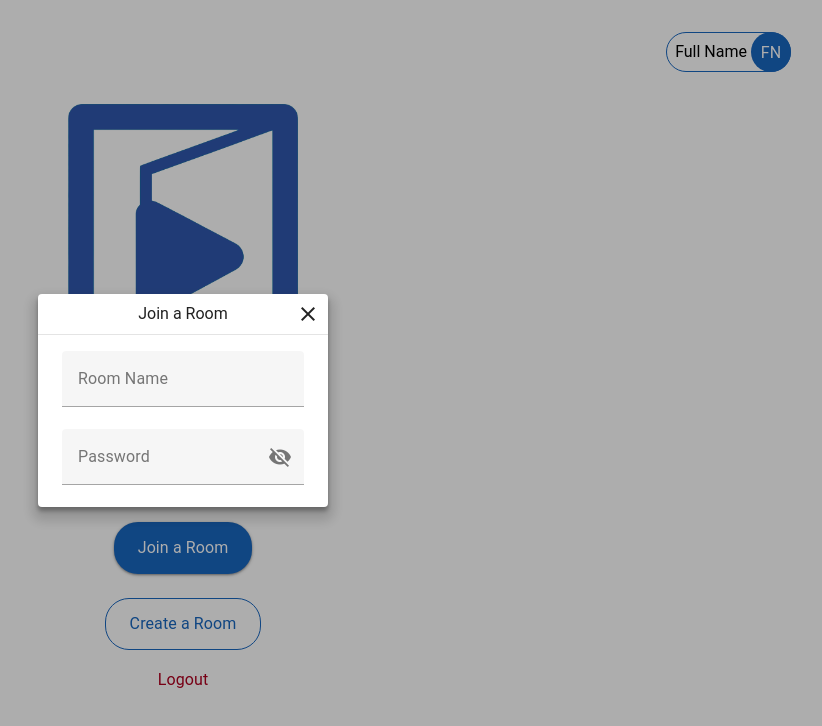
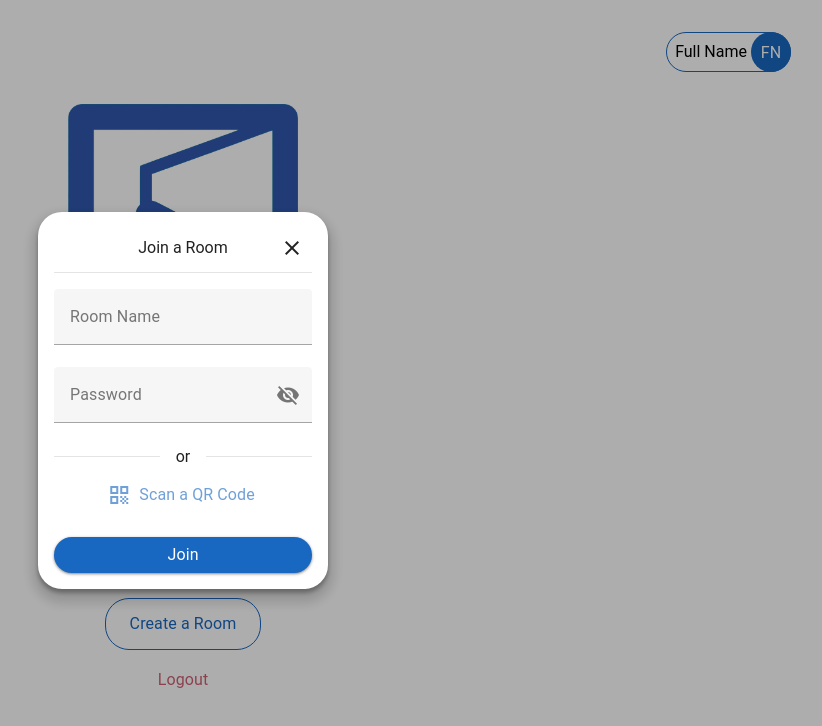
Before and after one commit to XsedoX/RoomPlay, a Vue app in the folder frontend/: page /mainMenu in a window 1280 px wide. Both pictures are taken after a click on the button "Join a Room". Shown: the top 726 px of the page, without its empty margins (457-1279 px from the left). Built offline with nearby package versions, Linux system fonts and the light colour scheme.

Commit message:
Added popups for joining and creating rooms.

```diff
--- a/frontend/package.json
+++ b/frontend/package.json
@@ -36,7 +36,7 @@
     "@tsconfig/node22": "^22.0.2",
     "@types/cucumber": "^7.0.3",
     "@types/jsdom": "^21.1.7",
-    "@types/node": "^24.5.0",
+    "@types/node": "^24.5.2",
     "@vitejs/plugin-vue": "^6.0.1",
     "@vitejs/plugin-vue-jsx": "^5.1.1",
     "@vitest/eslint-plugin": "^1.3.12",
@@ -45,7 +45,7 @@
     "@vue/eslint-config-typescript": "^14.6.0",
     "@vue/test-utils": "^2.4.6",
     "@vue/tsconfig": "^0.7.0",
-    "eslint": "^9.35.0",
+    "eslint": "^9.36.0",
     "eslint-plugin-oxlint": "~1.10.0",
     "eslint-plugin-playwright": "^2.2.2",
     "eslint-plugin-vue": "~10.4.0",
--- a/frontend/src/login_page/RoomData.vue
+++ /dev/null
@@ -1,49 +0,0 @@
-<script setup lang="ts">
-import { shallowRef } from 'vue'
-
-const dialog = shallowRef(false)
-const isPasswordVisible = shallowRef(false)
-</script>
-
-<template>
-  <v-dialog activator="parent" max-width="290" v-model="dialog" persistent>
-    <template v-slot:default>
-      <v-card>
-        <v-row justify="center" align="center" no-gutters>
-          <v-col cols="2"></v-col>
-          <v-col cols="8" class="text-center">
-            <span class="text-h5">Join a Room</span>
-          </v-col>
-          <v-col cols="2" class="d-flex justify-end">
-            <v-btn icon="close" variant="text" size="small" @click="dialog = false"></v-btn>
-          </v-col>
-        </v-row>
-        <v-row class="pb-4" no-gutters><v-col><v-divider></v-divider></v-col></v-row>
-        <v-form>
-          <v-row justify="center" no-gutters>
-            <v-col class="px-6">
-              <v-text-field
-                label="Room Name"
-                required
-                clearable
-              ></v-text-field>
-            </v-col>
-          </v-row>
-          <v-row justify="center" no-gutters>
-            <v-col class="px-6">
-              <v-text-field
-                label="Password"
-                required
-                :type="isPasswordVisible ? 'text' : 'password'"
-                :append-inner-icon="isPasswordVisible ? 'visibility' : 'visibility_off'"
-                @click:append-inner="isPasswordVisible = !isPasswordVisible"
-              ></v-text-field>
-            </v-col>
-          </v-row>
-        </v-form>
-      </v-card>
-    </template>
-  </v-dialog>
-</template>
-
-<style scoped></style>
--- /dev/null
+++ b/frontend/src/main_menu_page/CreateRoomPopup.vue
@@ -0,0 +1,70 @@
+<script setup lang="ts">
+import { shallowRef } from 'vue';
+
+const isPasswordVisible = shallowRef(false)
+const dialog = shallowRef(false)
+</script>
+
+<template>
+  <v-dialog activator="parent" max-width="290" v-model="dialog" persistent>
+    <template v-slot:default>
+      <v-card rounded="xl" class="pa-4">
+        <v-container class="pa-0">
+          <v-row justify="center"
+                 align="center"
+                 no-gutters>
+            <v-col cols="2"></v-col>
+            <v-col cols="8" class="text-center">
+              <span class="text-h5">Create a Room</span>
+            </v-col>
+            <v-col cols="2" class="d-flex justify-end">
+              <v-btn icon="close" variant="text" size="small" @click="dialog = false"></v-btn>
+            </v-col>
+          </v-row>
+          <v-row class="pt-1 pb-4" no-gutters><v-col><v-divider></v-divider></v-col></v-row>
+        </v-container>
+        <v-container class="pa-0">
+          <v-form>
+            <v-row justify="center"
+                   no-gutters
+                   class="pb-4">
+              <v-col>
+                <v-text-field
+                  label="Room Name"
+                  required
+                  hint="This cannot be changed later"
+                  persistent-hint
+                  clearable
+                  clear-icon="close"></v-text-field>
+              </v-col>
+            </v-row>
+            <v-row justify="center"
+                   no-gutters
+                   class="pb-6">
+              <v-col>
+                <v-text-field
+                  label="Password"
+                  hint="This cannot be changed later"
+                  persistent-hint
+                  required
+                  :type="isPasswordVisible ? 'text' : 'password'"
+                  :append-inner-icon="isPasswordVisible ? 'visibility' : 'visibility_off'"
+                  @click:append-inner="isPasswordVisible = !isPasswordVisible"
+                ></v-text-field>
+              </v-col>
+            </v-row>
+            <v-row justify="center" no-gutters>
+              <v-col>
+                <v-btn color="primary"
+                       block
+                       rounded="xl">
+                  Create
+                </v-btn>
+              </v-col>
+            </v-row>
+          </v-form>
+        </v-container>
+      </v-card>
+    </template>
+  </v-dialog>
+</template>
--- /dev/null
+++ b/frontend/src/main_menu_page/JoinRoomPopup.vue
@@ -0,0 +1,98 @@
+<script setup lang="ts">
+import { shallowRef } from 'vue'
+
+const dialog = shallowRef(false)
+const isPasswordVisible = shallowRef(false)
+</script>
+
+<template>
+  <v-dialog activator="parent"
+            data-testid="join-room-dialog"
+            max-width="290"
+            v-model="dialog"
+            persistent>
+    <template v-slot:default>
+      <v-card rounded="xl"
+              class="pa-4">
+        <v-container class="pa-0">
+          <v-row justify="center"
+                 align="center"
+                 no-gutters>
+            <v-col cols="2"></v-col>
+            <v-col cols="8"
+                   class="text-center">
+              <span class="text-h5">Join a Room</span>
+            </v-col>
+            <v-col cols="2"
+                   class="d-flex justify-end">
+              <v-btn icon="close"
+                     variant="text"
+                     size="small"
+                     @click="dialog = false"></v-btn>
+            </v-col>
+          </v-row>
+          <v-row class="pt-1 pb-4"
+                 no-gutters>
+            <v-col><v-divider></v-divider></v-col>
+          </v-row>
+        </v-container>
+        <v-container class="pa-0">
+          <v-form>
+            <v-row justify="center"
+                   no-gutters>
+              <v-col>
+                <v-text-field
+                  label="Room Name"
+                  required
+                  clearable
+                  clear-icon="close"
+                ></v-text-field>
+              </v-col>
+            </v-row>
+            <v-row justify="center"
+                   no-gutters>
+              <v-col>
+                <v-text-field label="Password"
+                              required
+                              :type="isPasswordVisible ? 'text' : 'password'"
+                              :append-inner-icon="isPasswordVisible ? 'visibility' : 'visibility_off'"
+                              @click:append-inner="isPasswordVisible = !isPasswordVisible"
+                ></v-text-field>
+              </v-col>
+            </v-row>
+            <v-row justify="center"
+                   no-gutters
+                   class="pb-2">
+              <v-col>
+                <v-divider>
+                  <span class="text-body-1">or</span>
+                </v-divider>
+              </v-col>
+            </v-row>
+            <v-row justify="center"
+                   no-gutters>
+              <v-col>
+                <v-btn variant="plain"
+                       color="primary"
+                       block
+                       :ripple="false"
+                       prepend-icon="qr_code">
+                  Scan a QR Code
+                </v-btn>
+              </v-col>
+            </v-row>
+            <v-row justify="center">
+              <v-col>
+                <v-btn color="primary"
+                       block
+                       rounded="xl">
+                  Join
+                </v-btn>
+              </v-col>
+            </v-row>
+          </v-form>
+        </v-container>
+      </v-card>
+    </template>
+  </v-dialog>
+</template>
--- a/frontend/src/main_menu_page/MainMenuPage.vue
+++ b/frontend/src/main_menu_page/MainMenuPage.vue
@@ -1,7 +1,8 @@
 <script setup lang="ts">
 import LogoWithTitleText from '@/shared/LogoWithTitleText.vue';
 import AvatarWithFullName from '@/main_menu_page/AvatarWithFullName.vue';
-import RoomData from '@/login_page/RoomData.vue';
+import JoinRoomPopup from '@/main_menu_page/JoinRoomPopup.vue';
+import CreateRoomPopup from '@/main_menu_page/CreateRoomPopup.vue';
 const fullName = "Full Name";
 const avatarAbbreviation = "FN";
 </script>
@@ -38,7 +39,7 @@ const avatarAbbreviation = "FN";
                size="x-large"
                color="primary">
           Join a Room
-          <RoomData/>
+          <JoinRoomPopup/>
         </v-btn>
       </v-col>
     </v-row>
@@ -55,6 +56,7 @@ const avatarAbbreviation = "FN";
                size="x-large"
                color="primary">
           Create a Room
+          <CreateRoomPopup/>
         </v-btn>
       </v-col>
     </v-row>
@@ -66,9 +68,10 @@ const avatarAbbreviation = "FN";
              md="3"
              class="text-center">
         <v-btn data-testid = "logout-btn"
-               variant="text"
+               variant="plain"
                rounded="xl"
                size="large"
+               :ripple="false"
                color="error">
           Logout
         </v-btn>
--- a/frontend/src/room_page/RoomPage.vue
+++ b/frontend/src/room_page/RoomPage.vue
@@ -1,5 +1,5 @@
 <script setup lang="ts"></script>
 
-<template></template>
+<template>
 
-<style scoped></style>
+</template>
```
Also changed, not shown: 2 other files (tests, documents, lock files or other folders).
